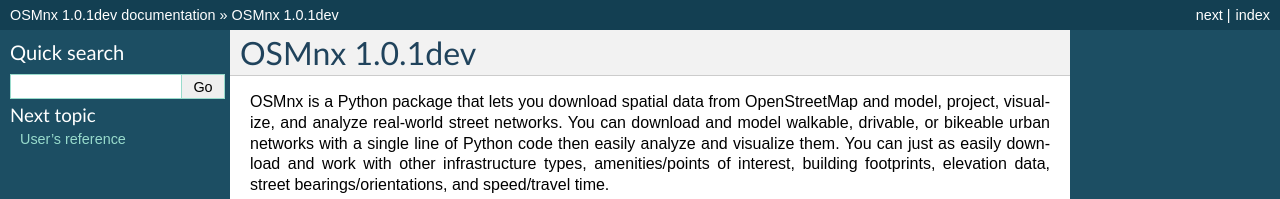
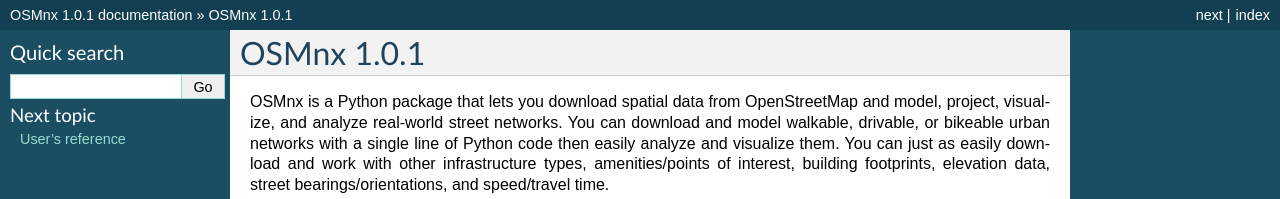
Before and after one commit to gboeing/osmnx, a Sphinx documentation site: the page built from docs/source/index.rst, in a window 1280 px wide and 900 px high. Shown: the top 199 px of the window. Built offline with Sphinx 7.4.7, drawn with Linux system fonts in a browser that asks for light colours; some of the changed text lies outside the part shown.

Commit message:
version bump

```diff
--- a/docs/source/conf.py
+++ b/docs/source/conf.py
@@ -56,7 +56,7 @@
 # The version info for the project you're documenting, acts as replacement for
 # |version| and |release|, also used in various other places throughout the
 # built documents.
-version = release = "1.0.1dev"
+version = release = "1.0.1"
 
 # If your documentation needs a minimal Sphinx version, state it here.
 #
--- a/osmnx/_version.py
+++ b/osmnx/_version.py
@@ -1,3 +1,3 @@
 """OSMnx package version."""
 
-__version__ = "1.0.1dev"
+__version__ = "1.0.1"
--- a/setup.py
+++ b/setup.py
@@ -63,7 +63,7 @@
 # now call setup
 setup(
     name="osmnx",
-    version="1.0.1dev",
+    version="1.0.1",
     description=DESC,
     long_description=LONG_DESCRIPTION,
     classifiers=CLASSIFIERS,
```
Also changed, not shown: CHANGELOG.md (+1 -1 lines).
